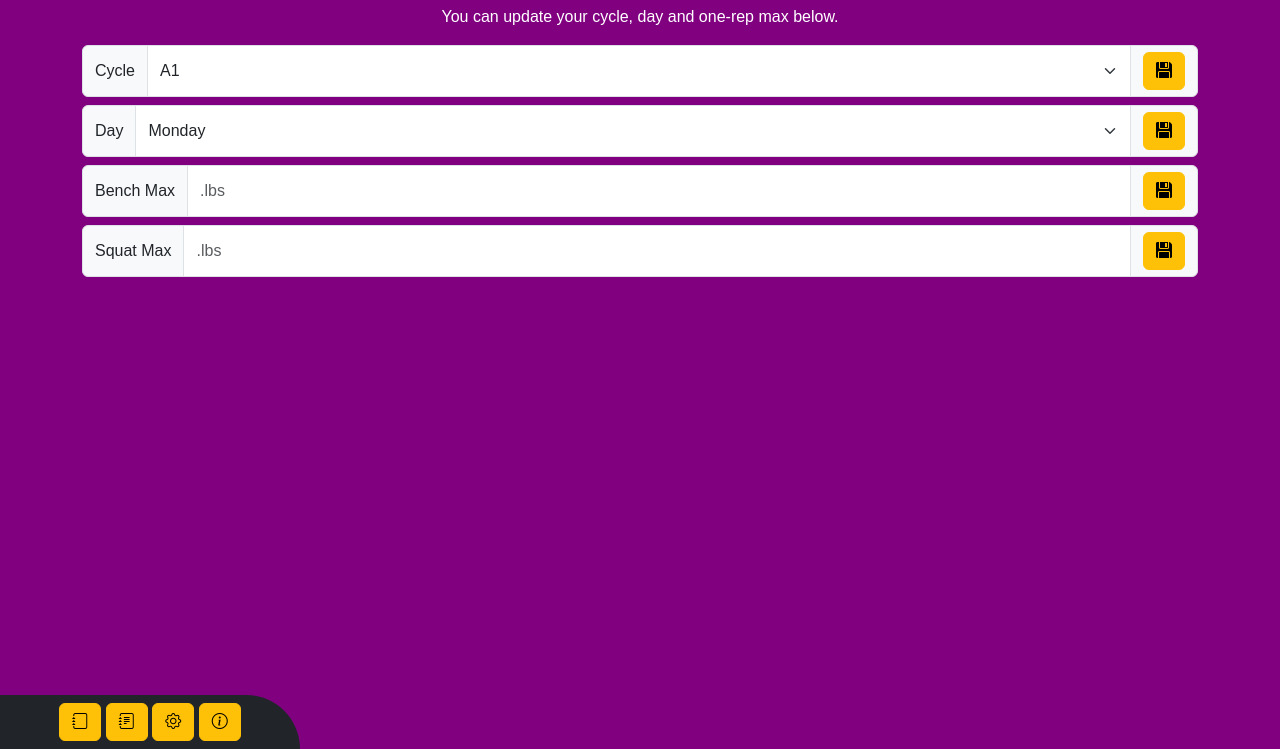
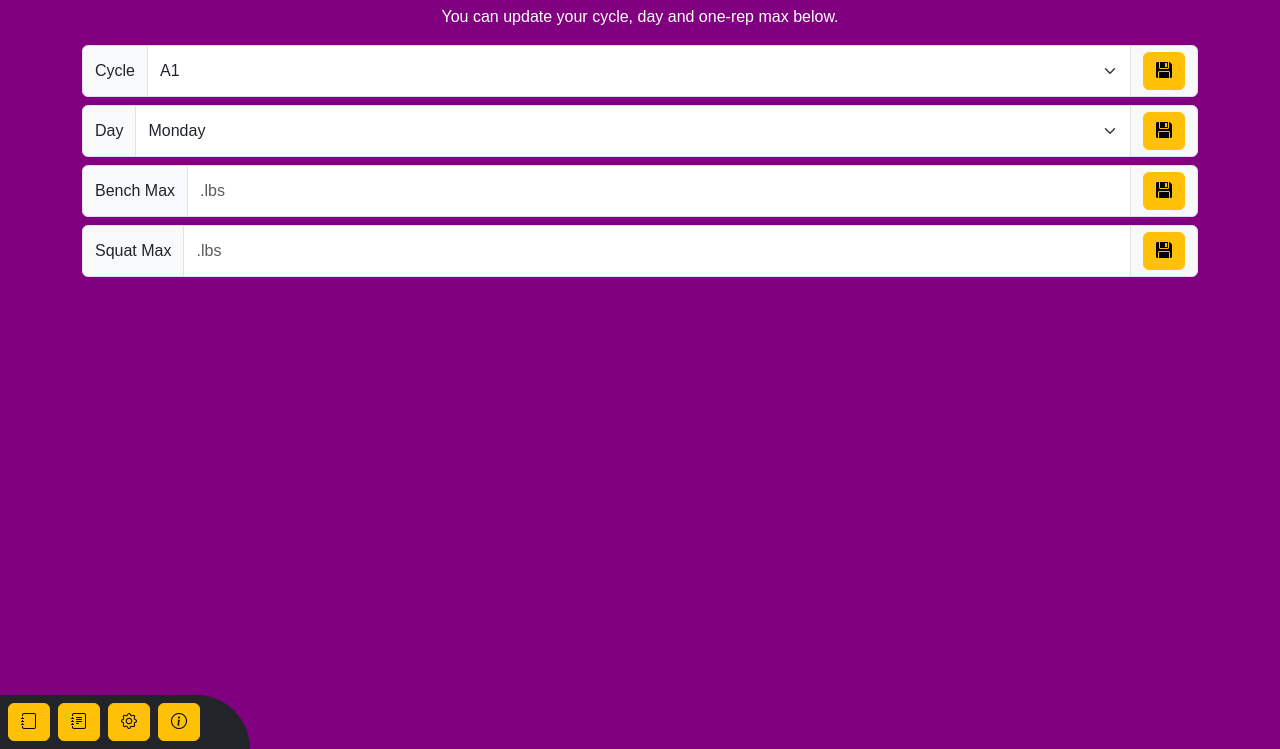
Before and after one commit to fearlesssean/PWA-Gym, a plain HTML site: page account.html in a window 1280 px wide. Shown: the part 51-800 px from the top of the page. Drawn offline with nearby package versions, Linux system fonts and the light colour scheme.

Commit message:
added float-start to nav btns

```diff
--- a/account.html
+++ b/account.html
@@ -65,10 +65,10 @@
             </span>
         </div>
         <nav class="bg-dark navbar-dark fixed-bottom p-2">
-            <a class="btn btn-warning bi bi-journal" href="workouts.html"></a>
-            <a class="btn btn-warning bi bi-journal-text" href="logs.html"></a>
-            <a class="btn btn-warning bi bi-gear" href="account.html"></a>
-            <a class="btn btn-warning bi bi-info-circle" href="index.html"></a>
+            <a class="btn btn-warning me-2 bi bi-journal float-start" href="workouts.html"></a>
+            <a class="btn btn-warning me-2 bi bi-journal-text float-start" href="logs.html"></a>
+            <a class="btn btn-warning me-2 bi bi-gear float-start" href="account.html"></a>
+            <a class="btn btn-warning me-2 bi bi-info-circle float-start" href="index.html"></a>
         </nav>
     </div>
     <script src="IndexedDBManager.js"></script>
--- a/styles.css
+++ b/styles.css
@@ -11,7 +11,7 @@ h1 {
 
 nav {
     border-top-right-radius: 150px;
-    width: 300px;
+    width: 250px;
 }
 
 .content {
```
Also changed, not shown: index.html (+4 -4 lines), logs.html (+4 -4 lines), workouts.html (+4 -4 lines).
